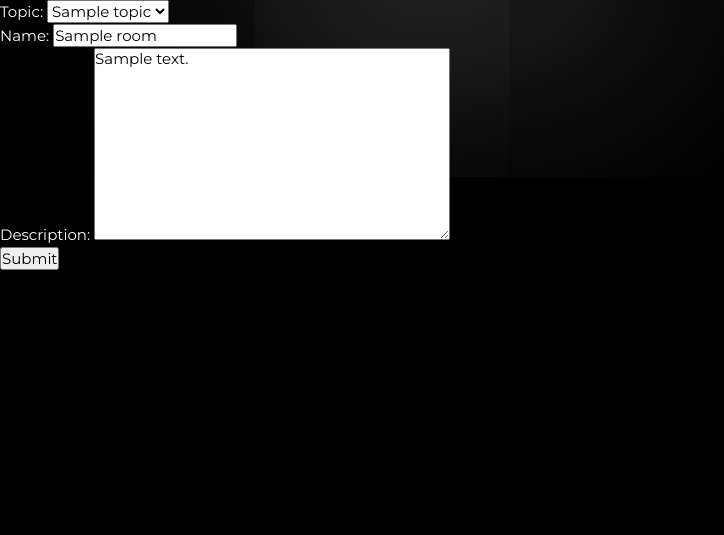
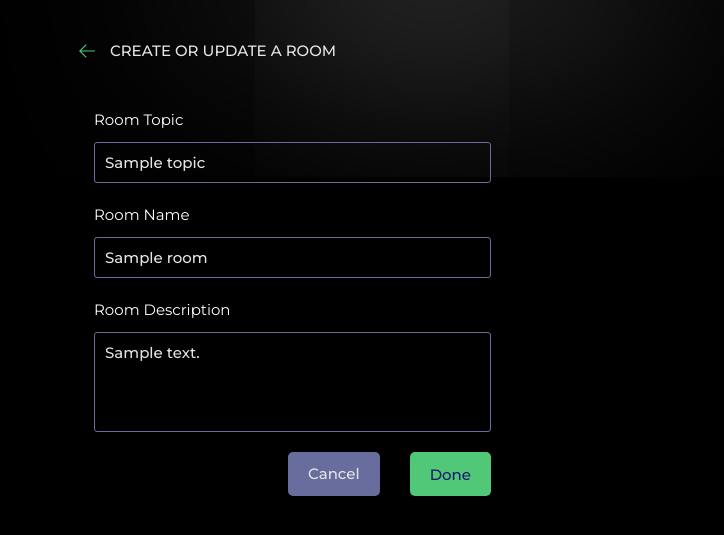
Before and after one commit to arindam-sahoo/Community-WebApp, a Django app: page /update-room/1/ in a window 1280 px wide. Shown: the part 78-613 px from the top of the page, without its empty margins (0-724 px from the left). Run offline with Django 5.2, Linux system fonts and the light colour scheme; a user stored in the database is signed in; tables that the repository leaves empty hold one stand-in row (values such as "Sample post").

Commit message:
Create/ Update Room Done

```diff
--- a/backend/api/templates/api/room.html
+++ b/backend/api/templates/api/room.html
@@ -6,6 +6,7 @@
     .main-container {
       display: grid;
       grid-template-columns: 3fr 1fr;
+      margin: 0 50px;
     }
   </style>
 
--- a/backend/api/templates/api/room_form.html
+++ b/backend/api/templates/api/room_form.html
@@ -2,12 +2,63 @@
 
 {% block content %}
 
-    <div>
+    <main class="create-room layout">
+        <div class="container">
+            <div class="layout_box">
+                <div class="layout__boxHeader">
+                    <div class="layout__boxTitle">
+                        <a href="{% url 'homepage' %}">
+                            <svg version="1.1" xmlns="http://www.w3.org/2000/svg" width="32" height="32" viewBox="0 0 32 32">
+                                <title>arrow-left</title>
+                                <path d="M13.723 2.286l-13.723 13.714 13.719 13.714 1.616-1.611-10.96-10.96h27.625v-2.286h-27.625l10.965-10.965-1.616-1.607z"></path>
+                            </svg>
+                        </a>
+                        <h3>Create or Update a Room</h3>
+                    </div>
+                </div>
+                <div class="layout__body">
+                    <form class="form" action="" method="POST">
+                        {% csrf_token %}
+
+                        <div class="form__group">
+                            <label for="room_topic">Room Topic</label>
+                            <input type="text" name="topic" list="topic-list" value="{{ room.topic.name }}" required />
+                            <datalist id="topic-list">
+                                <select id="room_topic">
+                                    {% for topic in topics %}
+                                        <option value="{{ topic.name }}">{{ topic.name }}</option>
+                                    {% endfor %}
+                                </select>
+                            </datalist>
+                        </div>
+
+                        <div class="form__group">
+                            <label for="room_name">Room Name</label>
+                            {{ form.name }}
+                            <!-- <input type="text" id="room_name" placeholder="Type in the Room {{ field.label }}"> -->
+                        </div>
+
+                        <div class="form__group">
+                            <label for="room_description">Room Description</label>
+                            {{ form.description }}
+                        </div>
+
+                        <div class="form__action">
+                            <a href="{% url 'homepage' %}" class="btn btn--dark">Cancel</a>
+                            <button class="btn btn--main" type="submit">Done</button>
+                        </div>
+                    </form>
+                </div>
+            </div>
+        </div>
+    </main>
+
+    <!-- <div>
         <form method="POST" action="">
             {% csrf_token %}
             {{ form.as_p }}
             <input type="submit" value="Submit"/>
         </form>
-    </div>
+    </div> -->
 
 {% endblock content %}
--- a/backend/api/views.py
+++ b/backend/api/views.py
@@ -96,32 +96,47 @@ def room(request, pk):
 @login_required(login_url='/login')
 def create_room(request):
     form = RoomForm()
+    topics = Topic.objects.all()
     if request.method == 'POST':
-        form = RoomForm(request.POST)
-        if form.is_valid():
-            room = form.save(commit=False)
-            room.host = request.user
-            room.save()
-            return redirect('homepage')
+        # form = RoomForm(request.POST)
+        topic_name = request.POST.get('topic')
+        # If we don't have a niche/topic that the user wants, then he can add that. If it has not been created before created will be False.
+        topic, created = Topic.objects.get_or_create(name=topic_name)
+        Room.objects.create(
+            host = request.user,
+            topic = topic,
+            name = request.POST.get('name'),
+            description = request.POST.get('description'),
+        )
+        # if form.is_valid():
+        #     room = form.save(commit=False)
+        #     room.host = request.user
+        #     room.save()
+        return redirect('homepage')
 
-    context = {'form': form}
+    context = {'form': form, 'topics': topics}
     return render(request, 'api/room_form.html', context)
 
 @login_required(login_url='/login')
 def update_room(request, pk):
     room = Room.objects.get(id=pk)
     form = RoomForm(instance=room)
+    topics = Topic.objects.all()
 
     if request.user != room.host:
         return HttpResponse('You are not allowed to update this Room!!')
 
     if request.method == 'POST':
-        form = RoomForm(request.POST, instance=room)
-        if form.is_valid():
-            form.save()
-            return redirect('homepage')
+        topic_name = request.POST.get('topic')
+        # If we don't have a niche/topic that the user wants, then he can add that. If it has not been created before created will be False.
+        topic, created = Topic.objects.get_or_create(name=topic_name)
+        room.name = request.POST.get('name')
+        room.topic = topic
+        room.description = request.POST.get('description')
+        room.save()
+        return redirect('homepage')
 
-    context = {'form': form}
+    context = {'form': form, 'topics': topics, 'room': room}
     return render(request, 'api/room_form.html', context)
 
 @login_required(login_url='/login')
@@ -153,5 +168,9 @@ def user_profile(request, pk):
     rooms = user.room_set.all()
     room_messages = user.message_set.all()
     topics = Topic.objects.all()
-    context = {'user':user, 'rooms': rooms, 'room_messages': room_messages, 'topics': topics}
+
+    rooms = Room.objects.all()
+    room_count = rooms.count()
+
+    context = {'user':user, 'rooms': rooms, 'room_messages': room_messages, 'topics': topics, 'room_count': room_count}
     return render(request, 'api/profile.html', context)
```
